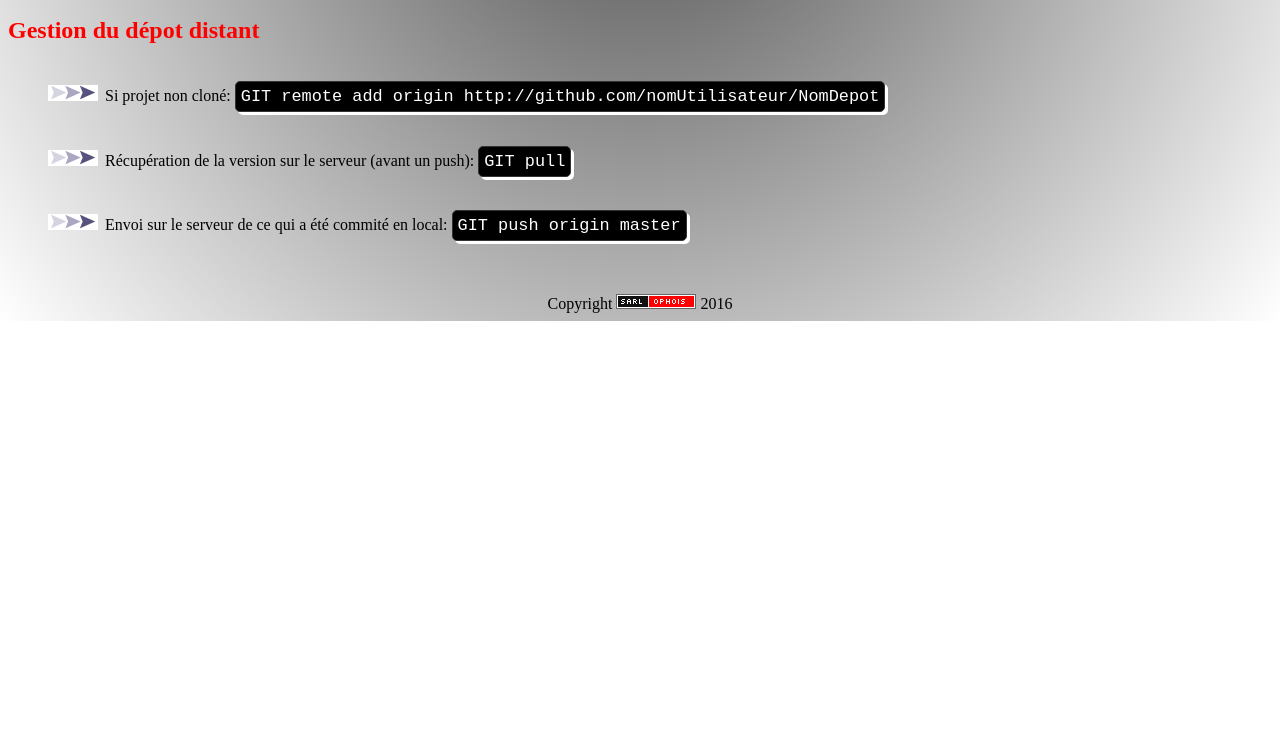
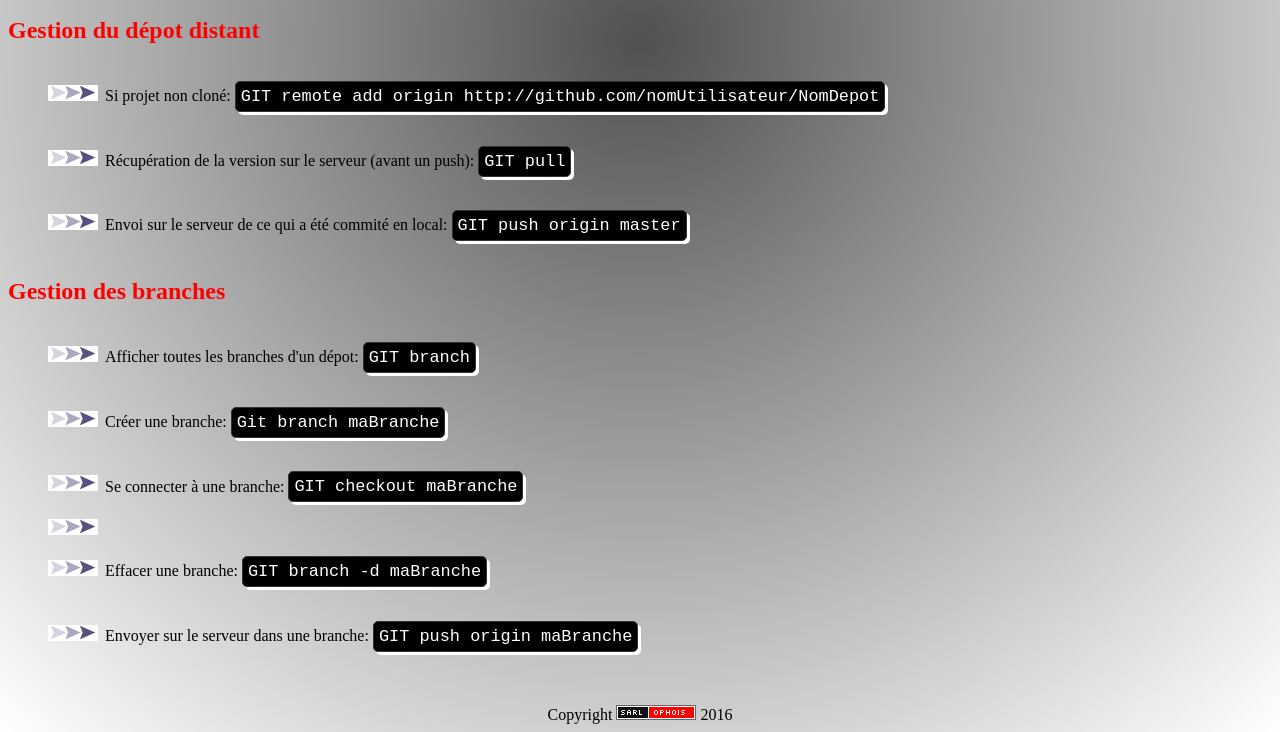
Before and after one commit to xtremkraft/gitBash, a plain HTML site: page index.html in a window 1280 px wide. Shown: the part 650-1382 px from the top of the page. Before the commit the page ends 971 px from the top, so only its background shows below. Drawn offline with Linux system fonts and the light colour scheme.

Commit message:
ajout des fonctions de branches

```diff
--- a/index.html
+++ b/index.html
@@ -32,6 +32,17 @@
 				<li>Envoi sur le serveur de ce qui a été commité en local: <pre>GIT push origin master</pre></li>
 			</ul>
 		</article>
+		<article>
+		<h2>Gestion des branches</h2>
+			<ul>
+				<li>Afficher toutes les branches d'un dépot: <pre>GIT branch</pre></li>
+				<li>Créer une branche: <pre>Git branch maBranche</pre></li>
+				<li>Se connecter à une branche: <pre>GIT checkout maBranche</pre></li>
+				<li>
+				<li>Effacer une branche: <pre>GIT branch -d maBranche</pre></li>
+				<li>Envoyer sur le serveur dans une branche: <pre>GIT push origin maBranche</pre></li>
+			</ul>
+		</article>
   </section>
   <footer>
 	  Copyright <img src="images/ophois.png" /> 2016
```
